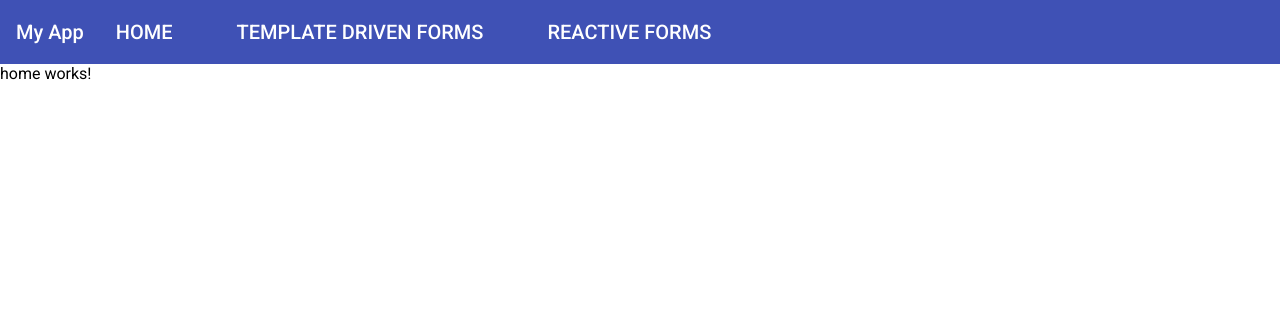
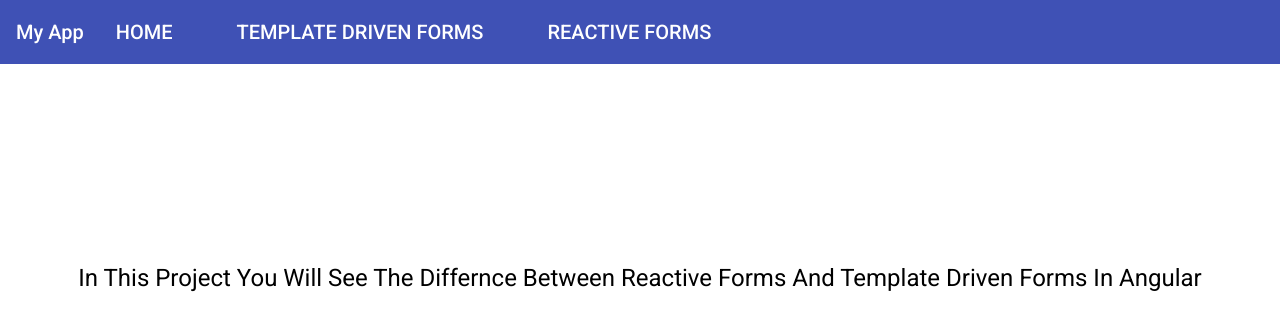
Before and after one commit to anasmak04/Angular-Forms-validation, an Angular app in the folder forms/: page / in a window 1280 px wide. Shown: the top 330 px of the page. Built offline with nearby package versions, Linux system fonts and the light colour scheme.

Commit message:
import forms from reactive forms

```diff
--- a/forms/src/app/home/home.component.css
+++ b/forms/src/app/home/home.component.css
@@ -0,0 +1,12 @@
+.container{
+    display: flex;
+    justify-content: center;
+    align-items: center;
+    margin-top: 200px;
+}
+
+
+.container > p{
+    font-size: 24px;
+    text-transform: capitalize;
+}
--- a/forms/src/app/home/home.component.html
+++ b/forms/src/app/home/home.component.html
@@ -1 +1,4 @@
-<p>home works!</p>
+<div class="container">
+    <p>in this project you will see the differnce between reactive forms and template driven forms in angular </p>
+
+</div>
--- a/forms/src/app/navbar/navbar.component.html
+++ b/forms/src/app/navbar/navbar.component.html
@@ -4,8 +4,8 @@
       <nav>
         <ul>
           <li><a routerLink="" routerLinkActive="active" ariaCurrentWhenActive="page">Home</a></li>
-          <li><a routerLink="reactive" routerLinkActive="active" ariaCurrentWhenActive="page">Template driven Forms</a></li>
-          <li><a routerLink="template" routerLinkActive="active" ariaCurrentWhenActive="page">reactive forms</a></li>
+          <li><a routerLink="template" routerLinkActive="active" ariaCurrentWhenActive="page">Template driven Forms</a></li>
+          <li><a routerLink="reactive" routerLinkActive="active" ariaCurrentWhenActive="page">reactive forms</a></li>
         </ul>
       </nav>
     </mat-toolbar>
--- a/forms/src/app/reactive-forms/reactive-forms.component.html
+++ b/forms/src/app/reactive-forms/reactive-forms.component.html
@@ -1 +1,27 @@
-<p>reactive-forms works!</p>
+<div class="container">
+    <p>template-driven-forms !</p>
+
+</div>
+<form class="example-form" [formGroup]="myForm" (ngSubmit)="onsubmit()">
+    <mat-form-field class="example-full-width" appearance="fill">
+      <mat-label>FullName</mat-label>
+      <input matInput placeholder="John smith"  name="FullName" value="John smith">
+    </mat-form-field>
+
+    <mat-form-field class="example-full-width" appearance="fill">
+        <mat-label>Email</mat-label>
+        <input matInput placeholder="Email" name="Email"  value="Jogn.smith@gmail.com">
+      </mat-form-field>
+
+
+    <mat-form-field class="example-full-width" appearance="fill">
+      <mat-label>Leave a comment</mat-label>
+      <textarea name="comment"  matInput placeholder="Ex. It makes me feel..."></textarea>
+    </mat-form-field>
+
+    <section>
+        <div class="example-button-row">
+          <button (click)="submit()" type="submit" mat-raised-button color="primary">save</button>
+        </div>
+      </section>
+  </form>
--- a/forms/src/app/reactive-forms/reactive-forms.component.ts
+++ b/forms/src/app/reactive-forms/reactive-forms.component.ts
@@ -1,4 +1,5 @@
 import { Component, OnInit } from '@angular/core';
+import { Form, FormGroup, FormBuilder  } from '@angular/forms';
 
 @Component({
   selector: 'app-reactive-forms',
@@ -6,7 +7,7 @@ import { Component, OnInit } from '@angular/core';
   styleUrls: ['./reactive-forms.component.css']
 })
 export class ReactiveFormsComponent implements OnInit {
-
+    myForm !: FormGroup;
   constructor() { }
 
   ngOnInit(): void {
```
Also changed, not shown: forms/src/app/app.module.ts (+5 -5 lines), forms/src/app/custom-material-ui/custom-material-ui.module.ts (+6 -1 lines), forms/src/app/reactive-forms/reactive-model/reactive-model.module.ts (added, +16 -0 lines).
